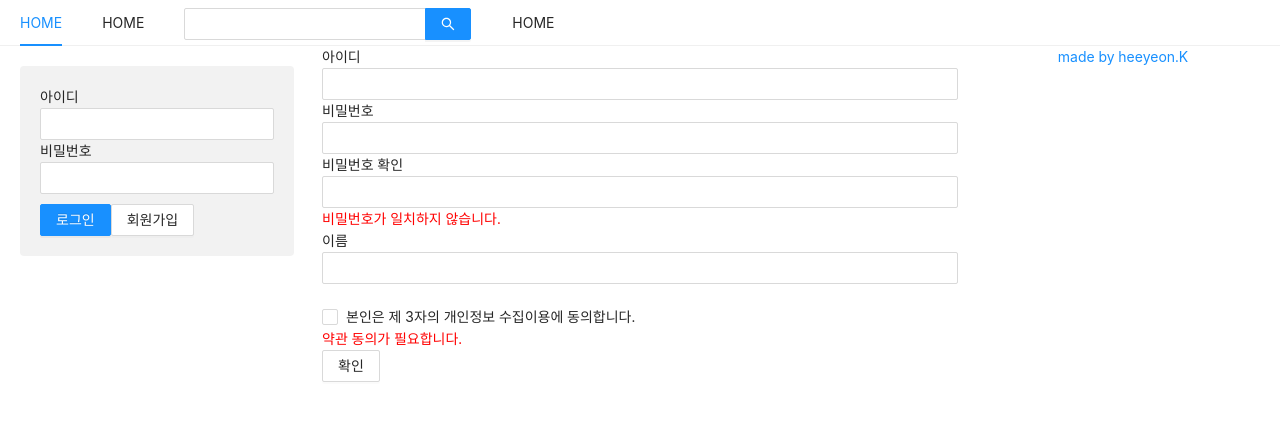
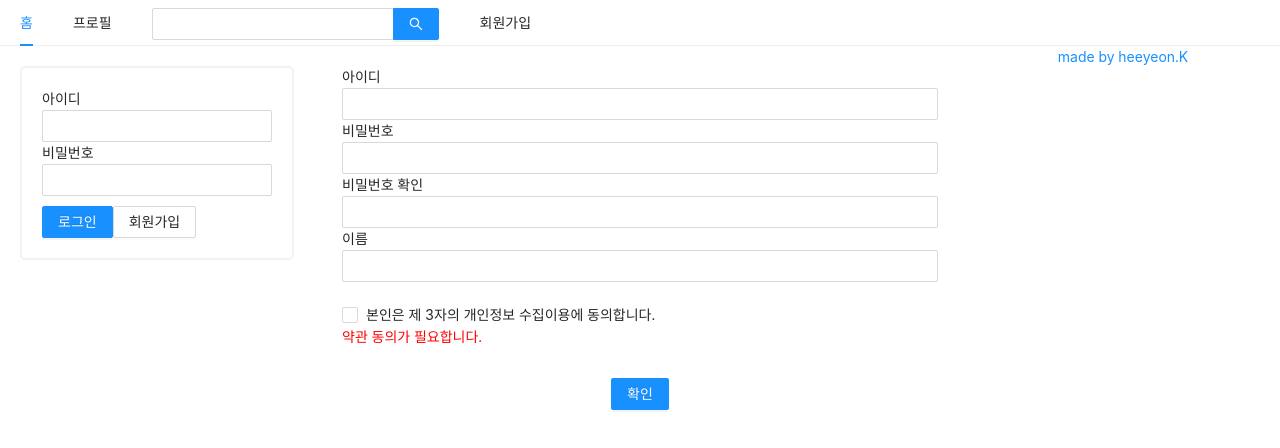
Before and after one commit to HeeYeonKim98/nextjs-mySNS, a Next.js app: page /signup in a window 1280 px wide. Shown: the top 448 px of the page. Built offline with nearby package versions, Linux system fonts and the light colour scheme.

Commit message:
:bug: signup page 비밀번호 확인, 체크박스 state 수정

```diff
--- a/components/InfoEditForm.js
+++ b/components/InfoEditForm.js
@@ -11,7 +11,6 @@ const InfoEditForm = () => {
 };
 
 const FormContainer = styled(Form)`
-  padding: 20px;
   margin-bottom: 20px;
 `;
 
--- a/components/LoginForm.js
+++ b/components/LoginForm.js
@@ -1,20 +1,13 @@
-import React, { useCallback, useState } from "react";
+import React, { useCallback } from "react";
 import Link from "next/link";
 import styled from "styled-components";
 import { Button, Form } from "antd";
 
 import CustomInput from "../components/inputs/CustomInput";
+import useInput from "../hooks/useInput";
 
 const LoginForm = ({ setIsLoggedIn }) => {
-  const [inputs, setInputs] = useState({ id: "", password: "" });
-
-  const onChange = useCallback((e) => {
-    const { name, value } = e.target;
-    setInputs({
-      ...inputs,
-      [name]: value,
-    });
-  });
+  const [data, setData] = useInput({ id: "", password: "" });
 
   const onSubmit = useCallback(() => {
     setIsLoggedIn(true);
@@ -23,17 +16,17 @@ const LoginForm = ({ setIsLoggedIn }) => {
   return (
     <FormContainer onFinish={onSubmit}>
       <div>
-        <CustomInput label="아이디" type="text" name="id" value={inputs.id} onChange={onChange} />
+        <CustomInput label="아이디" type="text" name="id" value={data.id} onChange={setData} />
         <CustomInput
           label="비밀번호"
           type="password"
           name="password"
-          value={inputs.password}
-          onChange={onChange}
+          value={data.password}
+          onChange={setData}
         />
       </div>
 
-      <ButtonStyle>
+      <ButtonContainer>
         <Button type="primary" htmlType="submit">
           로그인
         </Button>
@@ -42,20 +35,20 @@ const LoginForm = ({ setIsLoggedIn }) => {
             <Button>회원가입</Button>
           </a>
         </Link>
-      </ButtonStyle>
+      </ButtonContainer>
     </FormContainer>
   );
 };
 
-const ButtonStyle = styled.div`
+const ButtonContainer = styled.div`
   margin-top: 10px;
 `;
 
 const FormContainer = styled(Form)`
   padding: 20px;
   margin: 20px;
-  background-color: #f2f2f2;
-  border-radius: 4px;
+  border-radius: 5px;
+  border: 2px solid #f2f2f2;
 `;
 
 export default LoginForm;
--- a/components/Navigation.js
+++ b/components/Navigation.js
@@ -11,12 +11,12 @@ const Navigation = () => {
       <Menu mode="horizontal">
         <Menu.Item>
           <Link href="/">
-            <a>HOME</a>
+            <a>홈</a>
           </Link>
         </Menu.Item>
         <Menu.Item>
           <Link href="/profile">
-            <a>HOME</a>
+            <a>프로필</a>
           </Link>
         </Menu.Item>
         <Menu.Item>
@@ -24,7 +24,7 @@ const Navigation = () => {
         </Menu.Item>
         <Menu.Item>
           <Link href="/signup">
-            <a>HOME</a>
+            <a>회원가입</a>
           </Link>
         </Menu.Item>
       </Menu>
--- a/components/Profile.js
+++ b/components/Profile.js
@@ -8,8 +8,7 @@ const Profile = ({ setIsLoggedIn }) => {
   }, []);
 
   return (
-    <CardContainer>
-      <Card
+    <CardContainer
       actions={[
         <div key="post">
           게시물
@@ -27,13 +26,15 @@ const Profile = ({ setIsLoggedIn }) => {
     >
       <Card.Meta avatar={<Avatar>HY</Avatar>} title="HeeYeon.K" />
       <Button onClick={logout}>로그아웃</Button>
-      </Card>
     </CardContainer>
   );
 };
 
-const CardContainer = styled.div`
+const CardContainer = styled(Card)`
   padding: 10px;
+  margin: 20px;
+  border-radius: 5px;
+  border: 2px solid #f2f2f2;
 `;
 
 export default Profile;
--- a/components/SignupForm.js
+++ b/components/SignupForm.js
@@ -3,58 +3,67 @@ import { Form, Checkbox, Button } from "antd";
 import styled from "styled-components";
 
 import CustomInput from "./inputs/CustomInput";
+import useInput from "../hooks/useInput";
 
 const SignupForm = () => {
-  const [inputs, setInputs] = useState({
+  const [data, setData] = useInput({
     id: "",
     password: "",
     name: "",
-    passwordCheck: "",
-    passwordError: true,
-    checkboxError: true,
   });
 
-  const onChange = useCallback((e) => {
-    const { name, value } = e.target;
-    setInputs({
-      ...inputs,
-      [name]: value,
-    });
-  }, []);
+  const [passwordCheck, setPasswordCheck] = useState("");
+  const [passwordError, setPasswordError] = useState(false);
+  const onChangePasswordCheck = useCallback(
+    (e) => {
+      setPasswordCheck(e.target.value);
+      setPasswordError(e.target.value !== data.password);
+    },
+    [data.password]
+  );
+
+  const [checkbox, setCheckbox] = useState(false);
+  const onChangeCheckbox = useCallback((e) => {
+    setCheckbox(e.target.checked);
+  });
 
   const onSubmit = useCallback(() => {}, []);
 
   return (
     <Form onFinish={onSubmit}>
       <div>
-        <CustomInput label="아이디" type="text" name="id" value={inputs.id} onChange={onChange} />
+        <CustomInput label="아이디" type="text" name="id" value={data.id} onChange={setData} />
         <CustomInput
           label="비밀번호"
           type="password"
           name="password"
-          value={inputs.password}
-          onChange={onChange}
+          value={data.password}
+          onChange={setData}
         />
         <CustomInput
           label="비밀번호 확인"
           type="password"
           name="passwordCheck"
-          value={inputs.passwordCheck}
-          onChange={onChange}
+          value={passwordCheck}
+          onChange={onChangePasswordCheck}
         />
-        {inputs.passwordError && <ErrorMessage>비밀번호가 일치하지 않습니다.</ErrorMessage>}
-        <CustomInput label="이름" type="text" name="name" value={inputs.name} onChange={onChange} />
+        {passwordError && <ErrorMessage>비밀번호가 일치하지 않습니다.</ErrorMessage>}
+        <CustomInput label="이름" type="text" name="name" value={data.name} onChange={setData} />
         <br />
       </div>
 
       <div>
-        <Checkbox>본인은 제 3자의 개인정보 수집이용에 동의합니다.</Checkbox>
-        {inputs.checkboxError && <ErrorMessage>약관 동의가 필요합니다.</ErrorMessage>}
+        <Checkbox checked={checkbox} onChange={onChangeCheckbox}>
+          본인은 제 3자의 개인정보 수집이용에 동의합니다.
+        </Checkbox>
+        {!checkbox && <ErrorMessage>약관 동의가 필요합니다.</ErrorMessage>}
       </div>
 
-      <div>
-        <Button>확인</Button>
-      </div>
+      <ButtonContainer>
+        <Button type="primary" htmlType="submit">
+          확인
+        </Button>
+      </ButtonContainer>
     </Form>
   );
 };
@@ -63,4 +72,10 @@ const ErrorMessage = styled.div`
   color: red;
 `;
 
+const ButtonContainer = styled.div`
+  display: flex;
+  justify-content: center;
+  margin-top: 30px;
+`;
+
 export default SignupForm;
--- a/hooks/useInput.js
+++ b/hooks/useInput.js
@@ -0,0 +1,19 @@
+import { useCallback, useState } from "react";
+
+const useInput = (initalValue = null) => {
+  const [data, setData] = useState(initalValue);
+
+  const handler = useCallback(
+    (e) => {
+      const { name, value } = e.target;
+      setData({
+        ...data,
+        [name]: value,
+      });
+    },
+    [data]
+  );
+  return [data, handler];
+};
+
+export default useInput;
--- a/pages/signup.js
+++ b/pages/signup.js
@@ -1,4 +1,5 @@
 import React from "react";
+import styled from "styled-components";
 
 import AppHead from "../components/AppHead";
 import SignupForm from "../components/SignupForm";
@@ -7,9 +8,16 @@ const Signup = () => {
   return (
     <>
       <AppHead headtitle="회원가입 | my SNS" />
-      <SignupForm />
+      <Container>
+        <SignupForm />
+      </Container>
     </>
   );
 };
 
+const Container = styled.div`
+  padding: 10px;
+  margin: 10px;
+`;
+
 export default Signup;
```
Also changed, not shown: components/FollowList.js (+3 -4 lines), pages/profile.js (+11 -3 lines). Lines whose indentation alone changed are shown as unchanged.
